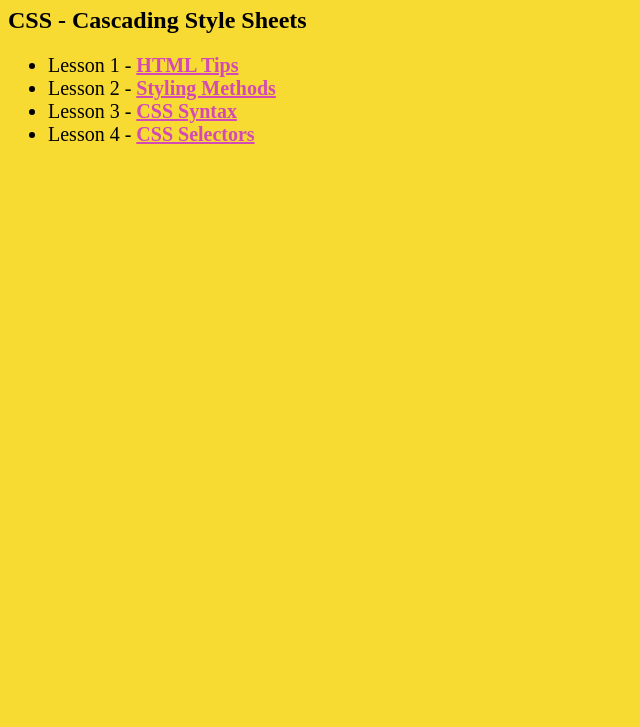
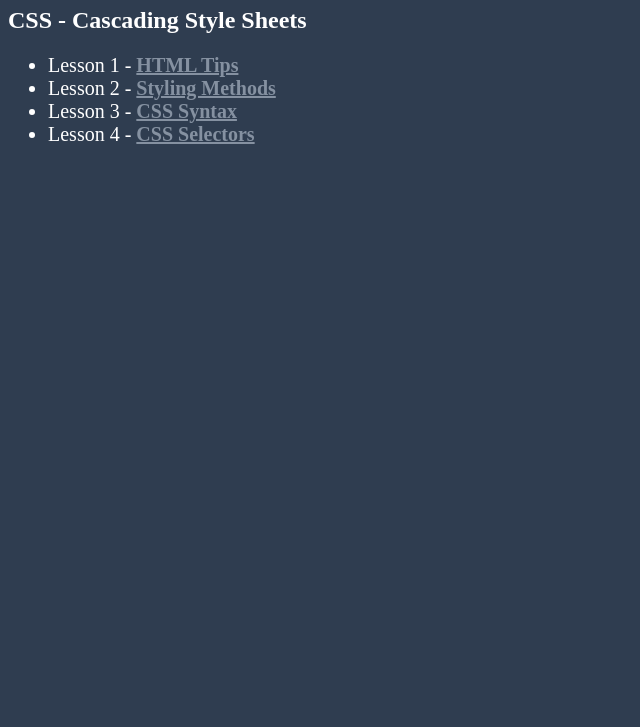
Before and after one commit to Pazoia/CSS-Bootcamp_Master-CSS-tutorials, a plain HTML site: page index.html in a window 1280 px wide. Shown: the part 73-800 px from the top of the page, without its empty margins (0-640 px from the left). Drawn offline with Linux system fonts and the light colour scheme.

Commit message:
Changed the look of the website: not the final version yet but better in my opinion

```diff
--- a/css/style.css
+++ b/css/style.css
@@ -1,11 +1,12 @@
 html {
-    background: rgb(247, 218, 50);
+    background: rgb(47, 61, 80);
+    color: white;
 }
 
 .home_page {
     font-size: 25pt;
     font-weight: bold;
-    color: rgba(199, 23, 227, 0.742);
+    color: rgb(133, 145, 161);
 }
 
 #lesson_number {
@@ -15,7 +16,7 @@ html {
 .lessons {
     font-size: 15pt;
     font-weight: bold;
-    color: rgba(199, 23, 227, 0.742);
+    color: rgb(133, 145, 161);
 }
 
 .bullet_point_head {
```
